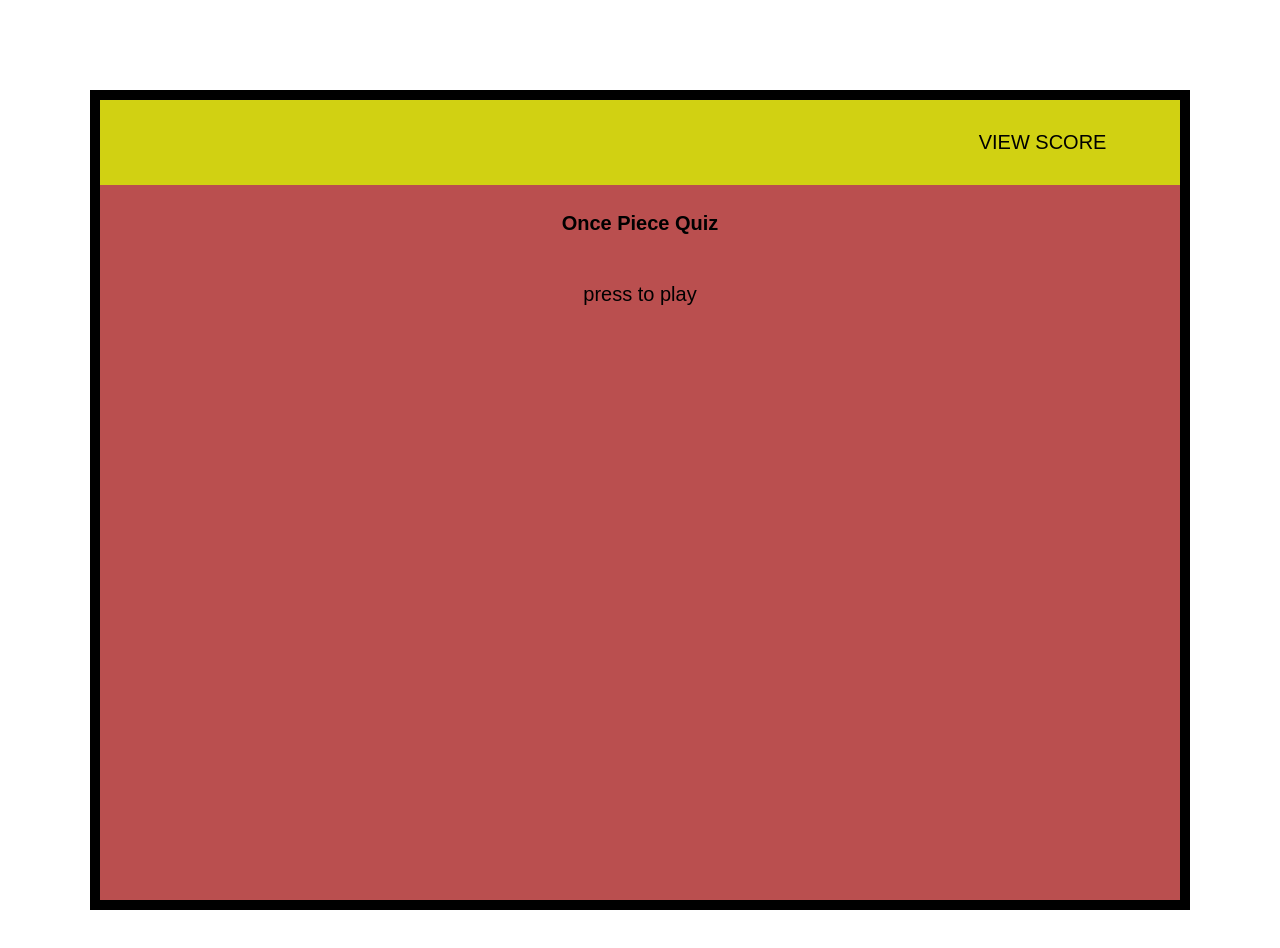
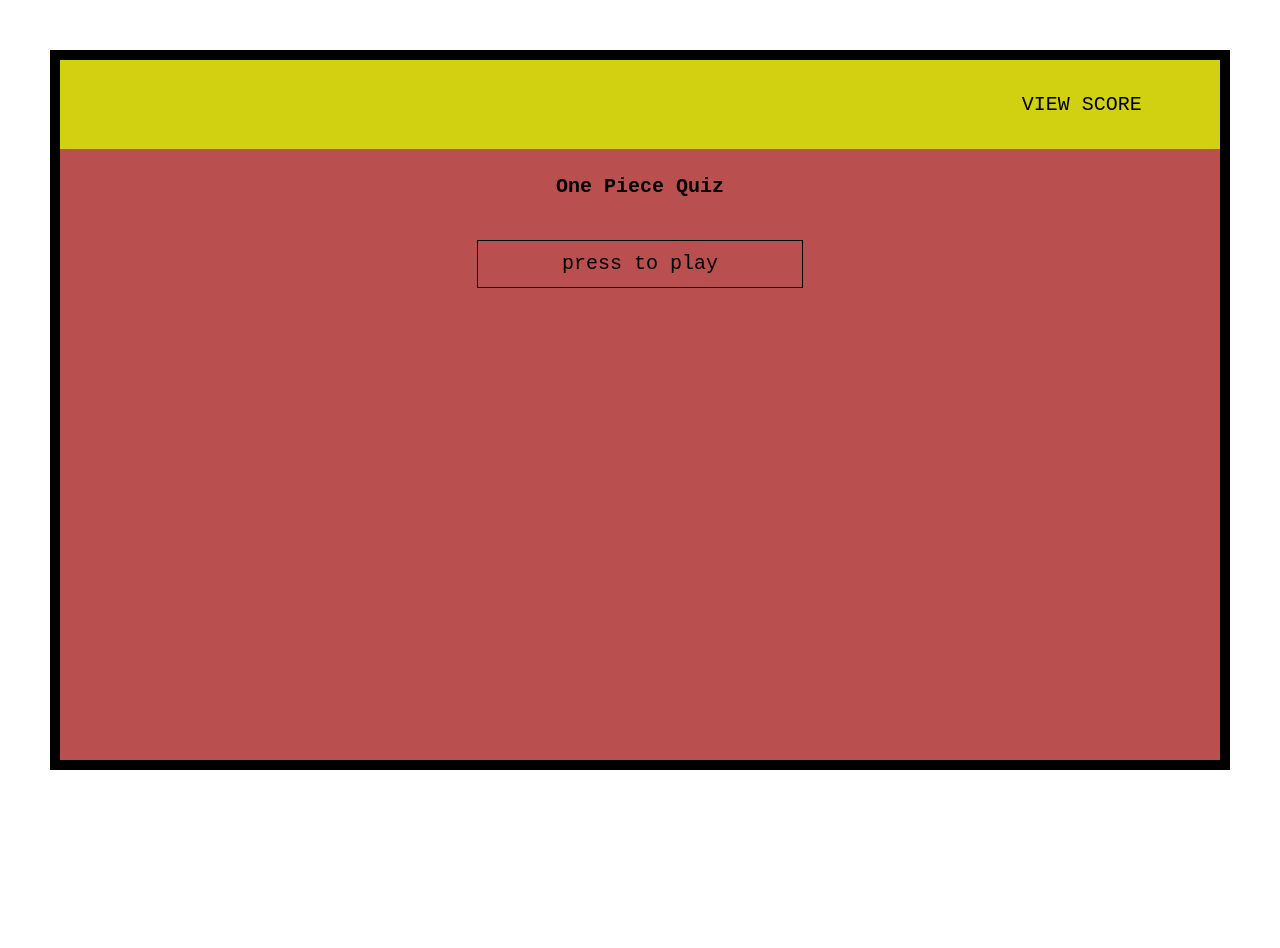
Before and after one commit to liex149/Quiz-Game, a plain HTML site: page index.html in a window 1280 px wide. After the commit the page ends 820 px from the top, so only its background shows below. Drawn offline with Linux system fonts and the light colour scheme.

Commit message:
styled answers for easier reading

```diff
--- a/assets/script.js
+++ b/assets/script.js
@@ -1,4 +1,5 @@
 let body = document.querySelector('#intro');
+
 let hEl = document.createElement('h1');
 let headerEl = document.createElement('header');
 
@@ -75,9 +76,9 @@
 headerEl.appendChild(ViewScore).textContent = "VIEW SCORE"
 headerEl.appendChild(timeDiv).textContent = ' '
 body.appendChild(sectionEl);
-sectionEl.appendChild(hEl).textContent = "Once Piece Quiz";
+sectionEl.appendChild(hEl).textContent = "One Piece Quiz";
 sectionEl.appendChild(divEl).textContent = 'press to play';
-
+divEl.setAttribute('id', 'start')
 //Click handler (Start Page button)
     divEl.addEventListener('click', function () {
         sectionEl.remove();
@@ -95,7 +96,7 @@
                 console.log(score);
                 return gameOver();
             }
-        }, 1000);
+        }, 500);
         return questionPopulator(i);
     });
 //Click handler (SectionEl2)
@@ -217,7 +218,7 @@
     headerEl.appendChild(ViewScore);
     sectionEl4.remove();
     body.appendChild(sectionEl);
-    sectionEl.appendChild(hEl).textContent = "Ready to Play?";
+    sectionEl.appendChild(hEl).textContent = "One Piece Quiz";
     sectionEl.appendChild(divEl).textContent = 'press to play';
 });
 
--- a/assets/style.css
+++ b/assets/style.css
@@ -1,5 +1,5 @@
 * {
-    font-family: fantasy;
+    font-family: monospace;
 
   }
 
@@ -8,8 +8,8 @@
   }
   body{
     border: solid black 10px;
-    margin: 90px;
-    min-height: 800px;
+    margin: 50px;
+    min-height: 700px;
     background: rgb(186, 79, 79);
 
   }
@@ -45,3 +45,15 @@
     font-size: 20px;
     list-style: none;
   }
+  #cor, #inc, #start {
+    border: 1px solid;
+    width: 300px;
+    margin: 15px 0px;
+    text-align: center;
+
+  }
+  #cor:hover, #inc:hover, #start:hover{
+    cursor: pointer;
+    background-color: black;
+    color: rgb(179, 78, 78);
+  }
```
